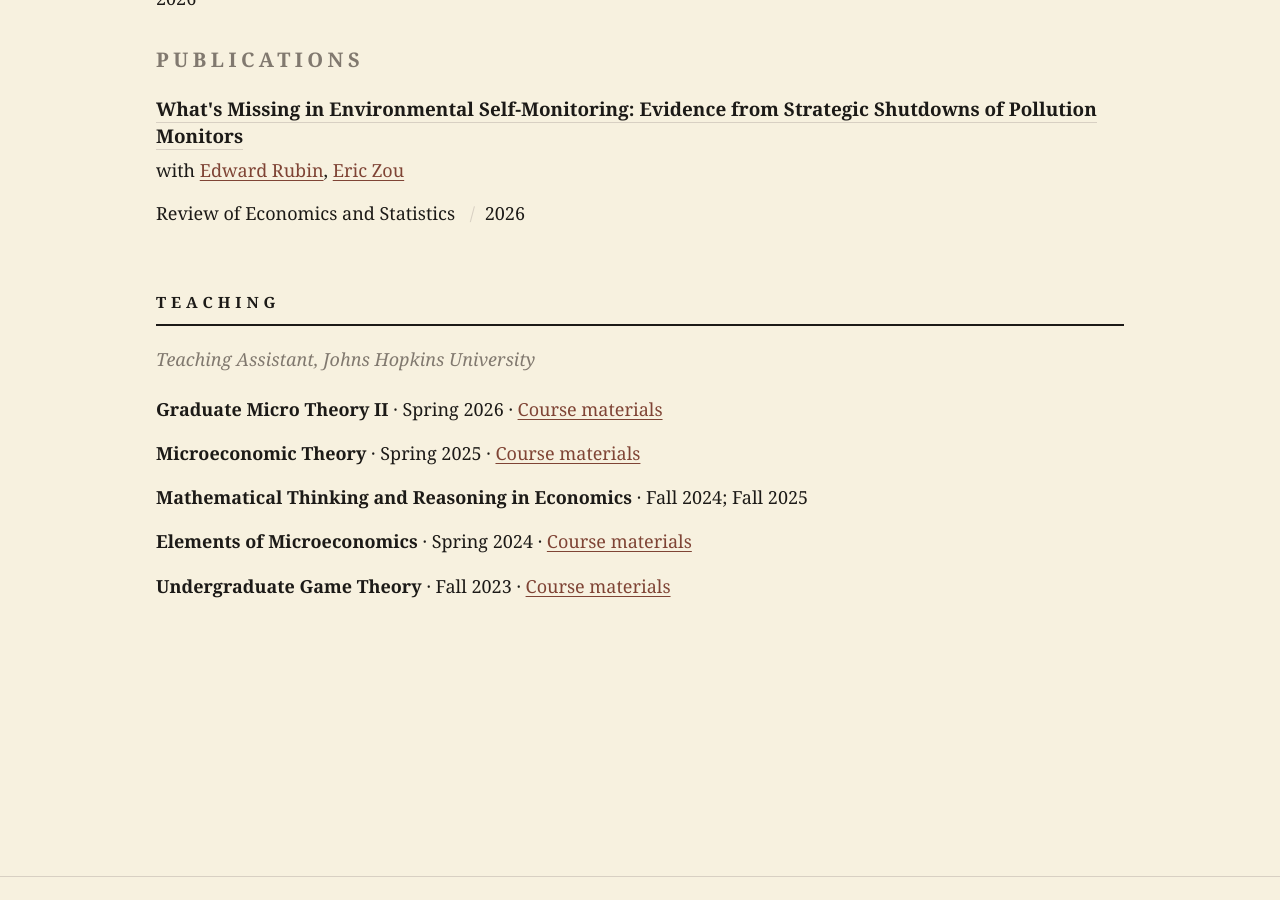
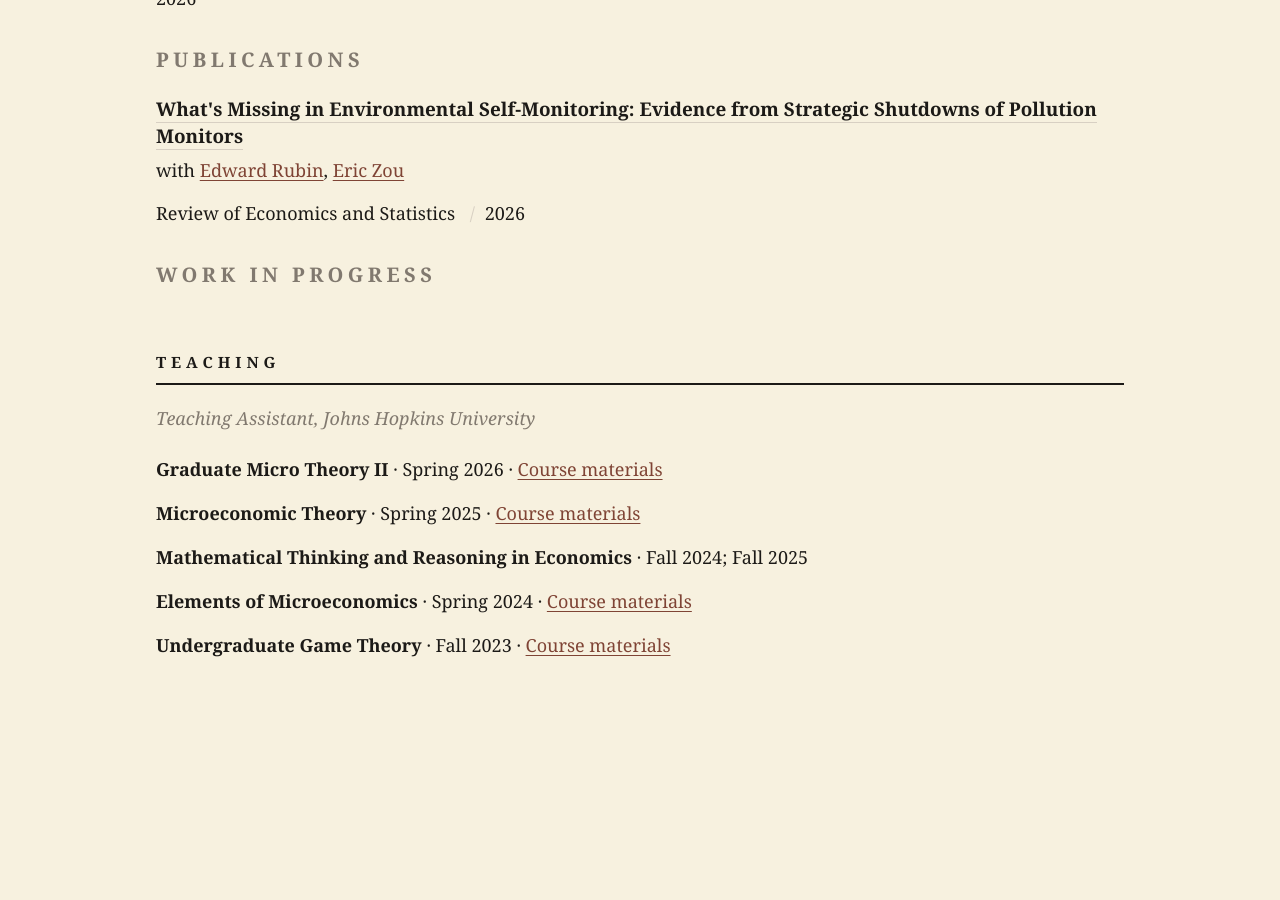
Before and after one commit to InfiniteMu/infinitemu.github.io, a Jekyll site: the page built from _pages/about.md, in a window 1280 px wide and 900 px high, scrolled down 1259 px. Built offline with Jekyll 4.4.1, drawn with Linux system fonts in a browser that asks for light colours.

Commit message:
Show Work in Progress research subsection

```diff
--- a/_includes/home-sections.html
+++ b/_includes/home-sections.html
@@ -14,6 +14,7 @@
     <h2 id="home-research">Research</h2>
     {% assign publication_posts = site.publications | where: "category", "publications" %}
     {% assign working_paper_posts = site.publications | where: "category", "workingpapers" %}
+    {% assign work_in_progress_posts = site.publications | where: "category", "workinprogress" %}
 
     <h3 class="home-section__subheading">Working Papers</h3>
     {% if working_paper_posts.size > 0 %}
@@ -36,6 +37,14 @@
         {% include home-research-entry.html post=post %}
       {% endfor %}
     {% endif %}
+
+    <h3 class="home-section__subheading">Work in Progress</h3>
+    {% for post in work_in_progress_posts reversed %}
+      {% if post.hidden %}
+        {% continue %}
+      {% endif %}
+      {% include home-research-entry.html post=post %}
+    {% endfor %}
   </section>
 
   <section id="teaching" class="home-section" aria-labelledby="home-teaching">
--- a/_pages/publications.html
+++ b/_pages/publications.html
@@ -11,6 +11,10 @@ author_profile: false
 {% if site.publication_category %}
   {% for category in site.publication_category  %}
     {% assign title_shown = false %}
+    {% if category[0] == 'workinprogress' %}
+      <h2>{{ category[1].title }}</h2><hr />
+      {% assign title_shown = true %}
+    {% endif %}
     {% for post in site.publications reversed %}
       {% if post.category != category[0] %}
         {% continue %}
```
